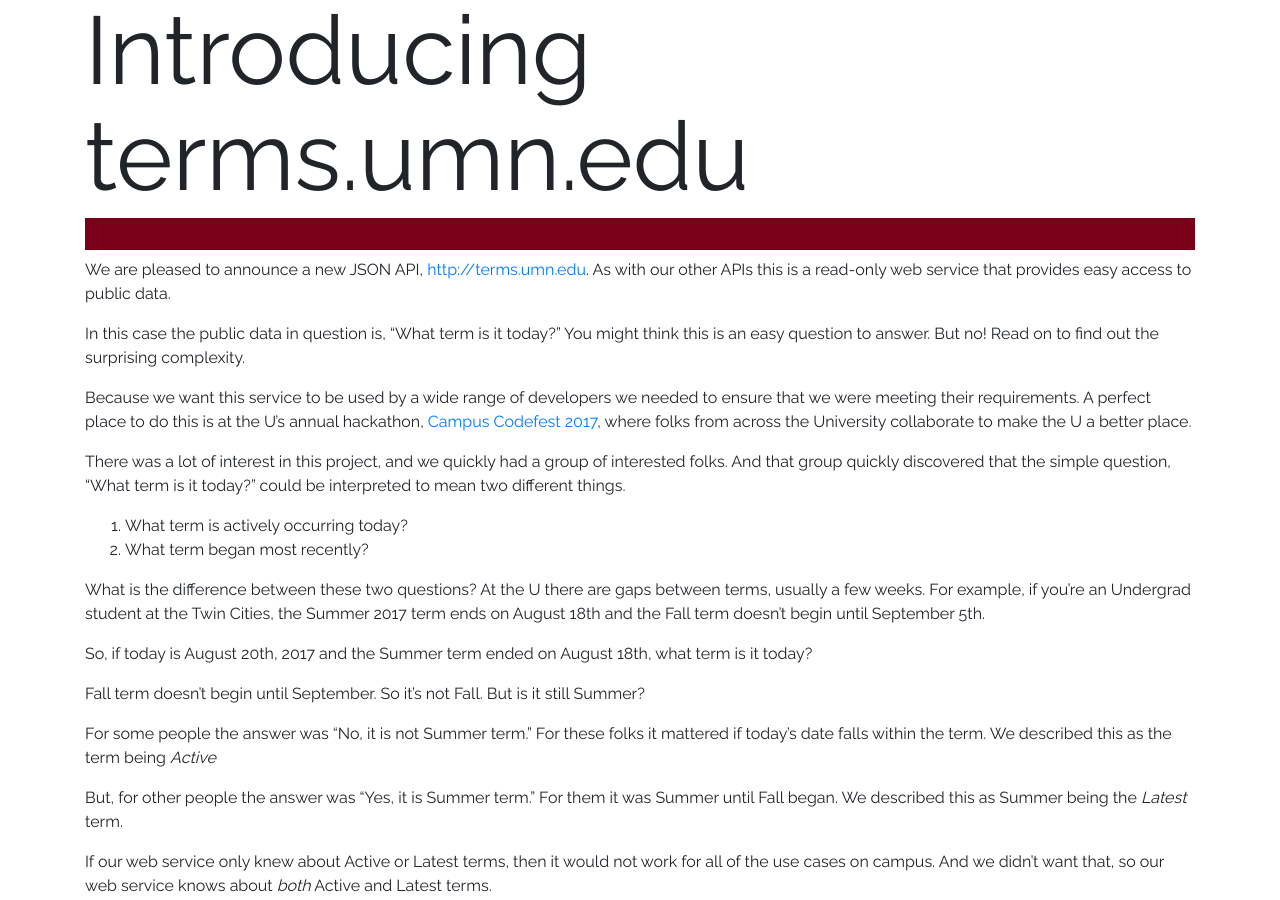
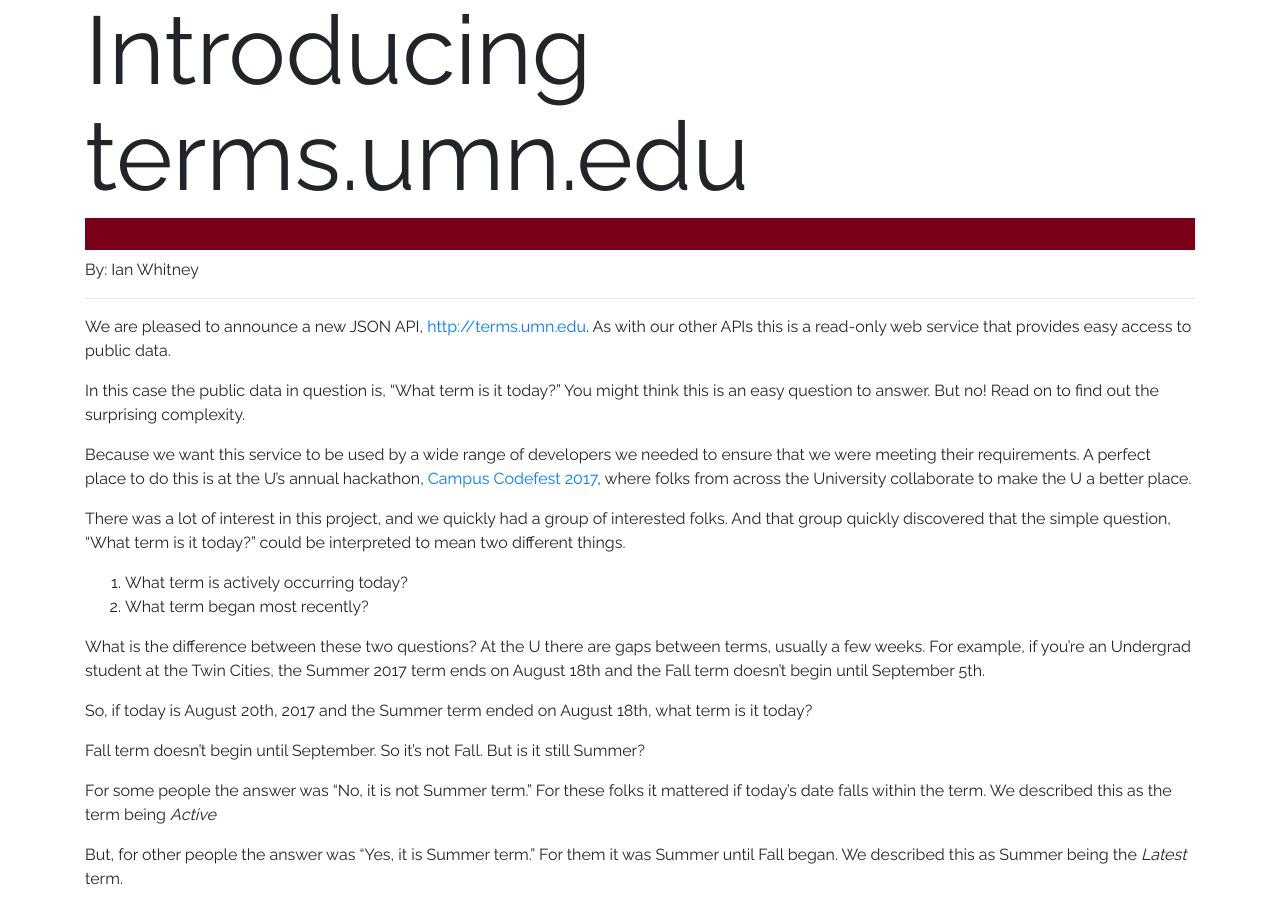
Before and after one commit to umn-asr/umn-asr.github.io, a Jekyll site: the page built from _posts/2017-10-24-introducing-terms.umn.edu.markdown, in a window 1280 px wide and 900 px high, scrolled down 488 px. Built offline with Jekyll 4.4.1, drawn with Linux system fonts in a browser that asks for light colours.

Commit message:
Display the name of a blog post author (#11)
* Display the name of a blog post author

No reason to hide who wrote a blog post.

```diff
--- a/_layouts/post.html
+++ b/_layouts/post.html
@@ -2,6 +2,10 @@
 layout: default
 ---
 
+<p>By: {{ page.author }}</p>
+
+<hr />
+
 <article>
   {{ content | replace: '<!--break-->', '<a class="anchor" id="read-more"></a>' }}
 </article>
```
